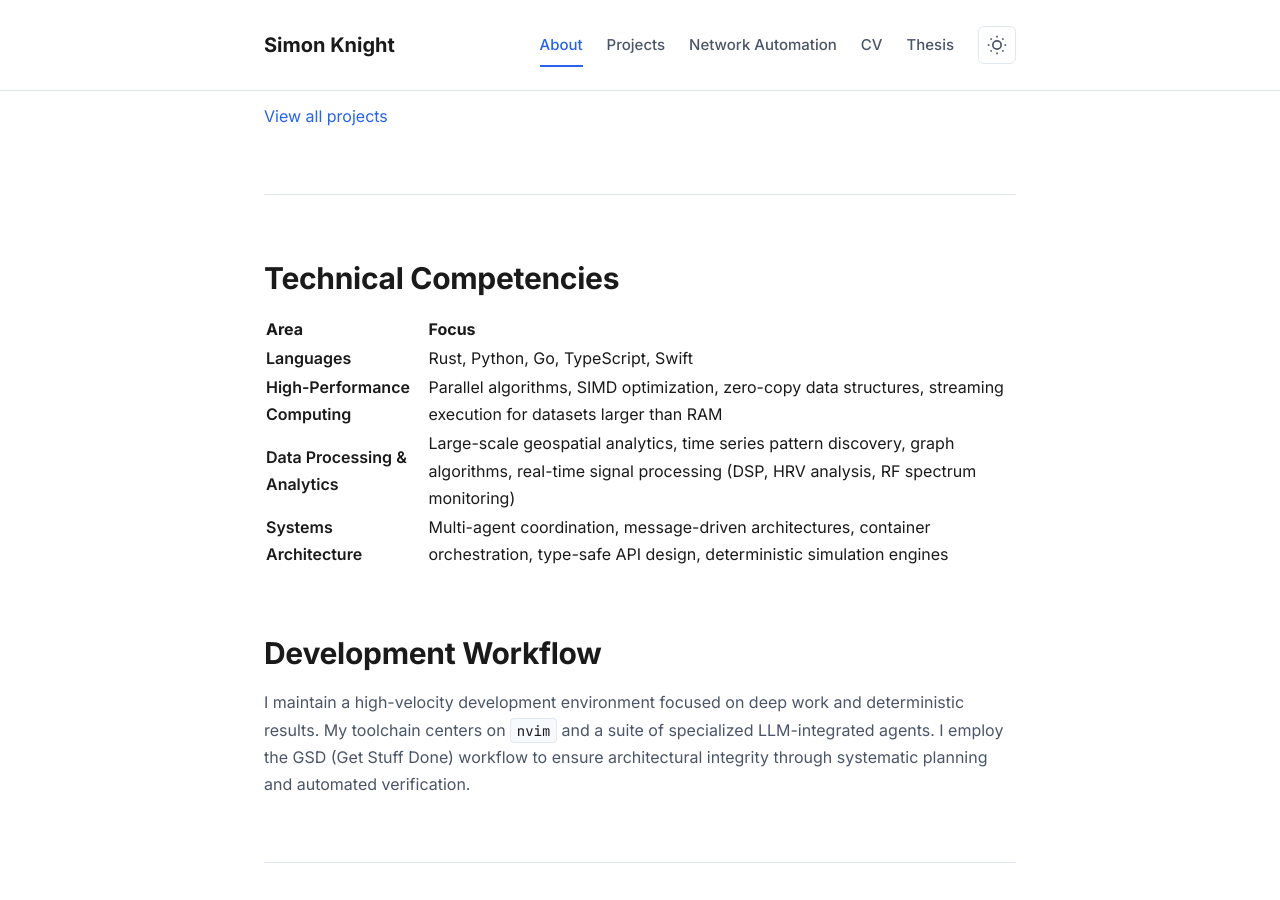
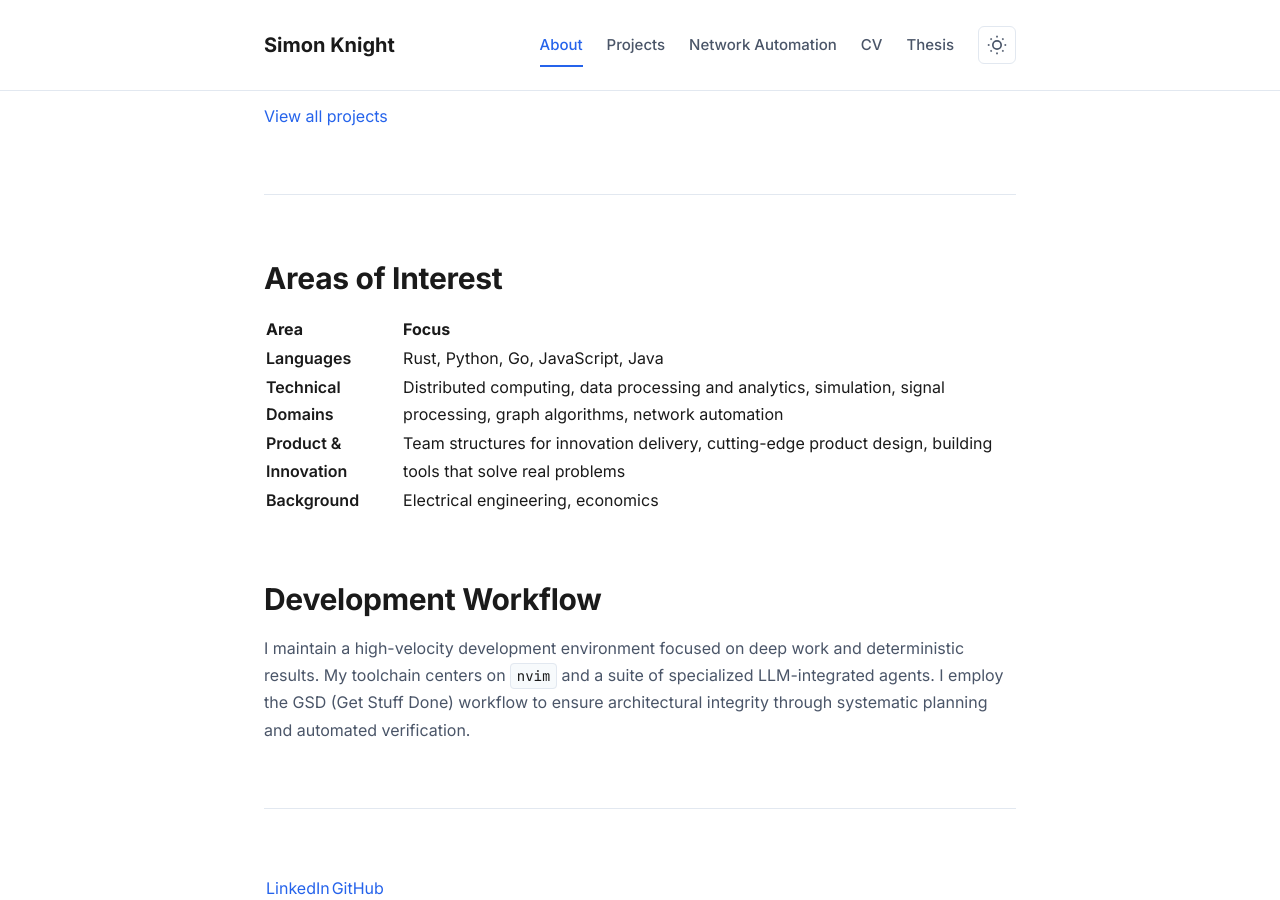
Before and after one commit to sk2/sk2.github.com, a Jekyll site: the page built from index.md, in a window 1280 px wide and 900 px high, scrolled down 1535 px. Built offline with Jekyll 4.4.1, drawn with Linux system fonts in a browser that asks for light colours; our own code applies the rules of GitHub Pages for plain Markdown files.

Commit message:
Simplify to honest areas of interest rather than claimed competencies
Change "Technical Competencies" to "Areas of Interest" with accurate content:

Languages:
- Remove TypeScript, Swift (minimal experience)
- Add JavaScript, Java
- Keep Rust, Python, Go

Technical Domains:
- Distributed computing (not just multi-agent)
- Data processing and analytics
- Simulation (not "deterministic simulation engines")
- Signal processing, graph algorithms, network automation
- Remove embellished claims (SIMD optimization, zero-copy structures)

Product & Innovation:
- Team structures for innovation delivery
- Cutting-edge product design
- Focus on solving real problems

Background:
- Electrical engineering
- Economics

More honest representation of interests and experience rather than
overstating technical capabilities.

Co-Authored-By: Claude Sonnet 4.5 <noreply@anthropic.com>

```diff
--- a/index.md
+++ b/index.md
@@ -39,14 +39,14 @@ I am currently developing a suite of interconnected tools:
 
 ---
 
-## Technical Competencies
+## Areas of Interest
 
 | Area | Focus |
 | :--- | :--- |
-| **Languages** | Rust, Python, Go, TypeScript, Swift |
-| **High-Performance Computing** | Parallel algorithms, SIMD optimization, zero-copy data structures, streaming execution for datasets larger than RAM |
-| **Data Processing & Analytics** | Large-scale geospatial analytics, time series pattern discovery, graph algorithms, real-time signal processing (DSP, HRV analysis, RF spectrum monitoring) |
-| **Systems Architecture** | Multi-agent coordination, message-driven architectures, container orchestration, type-safe API design, deterministic simulation engines |
+| **Languages** | Rust, Python, Go, JavaScript, Java |
+| **Technical Domains** | Distributed computing, data processing and analytics, simulation, signal processing, graph algorithms, network automation |
+| **Product & Innovation** | Team structures for innovation delivery, cutting-edge product design, building tools that solve real problems |
+| **Background** | Electrical engineering, economics |
 
 ## Development Workflow
 
```
